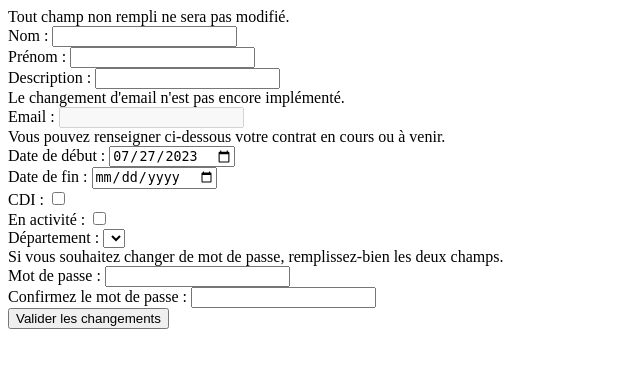
After one commit to SyrinxAndCo/tucreusesou, a PHP site: template templates/profil/editer.twig in a window 1280 px wide. The commit adds this page. Shown: the top 368 px of the page, without its empty margins (0-640 px from the left). Run offline with PHP 8.4, Linux system fonts and the light colour scheme; the template is opened without the code that fills it, so the values that code supplies are empty; a stand-in replaces the project's code that opens the database connection; some libraries are stand-ins or nearby versions.

Commit message:
Édition de profil

```diff
--- a/src/Controller/Controller.php
+++ b/src/Controller/Controller.php
@@ -6,8 +6,6 @@ use TuCreusesOu\Enum\Erreurs;
 use TuCreusesOu\View\View;
 
 abstract class Controller {
-    public const REGEX_EMAIL = '/^[\w\-.]+@([\w\-]+\.)+[\w\-]{2,4}$/';
-
     protected View $view;
 
     protected function __construct(View $view) {
--- a/src/Controller/IndexController.php
+++ b/src/Controller/IndexController.php
@@ -4,6 +4,7 @@ namespace TuCreusesOu\Controller;
 
 use TuCreusesOu\Enum\Erreurs;
 use TuCreusesOu\Enum\ViewBlocks;
+use TuCreusesOu\Helper\Constantes;
 use TuCreusesOu\Model\Profil;
 use TuCreusesOu\View\IndexView;
 
@@ -49,7 +50,7 @@ class IndexController extends Controller {
             $_SESSION[self::NOM_SESSION_ERREUR_CONNEXION] = Erreurs::CHAMP_MANQUANT;
             $this->redirect('/');
         }
-        if (!preg_match(Controller::REGEX_EMAIL, $_POST['email'])) {
+        if (!preg_match(Constantes::REGEX_EMAIL, $_POST['email'])) {
             $_SESSION[self::NOM_SESSION_ERREUR_CONNEXION] = Erreurs::EMAIL_INVALIDE;
             $this->redirect('/');
         }
--- a/src/Model/Contrat.php
+++ b/src/Model/Contrat.php
@@ -76,7 +76,7 @@ class Contrat extends Model {
      */
     public function sauvegarde(): bool {
         if ($this->id) {
-            $query = self::getDB()->prepare('UPDATE ' . self::TABLE . ' SET (idProfil = :idProfil, dateDebut = :dateDebut, dateFin = :dateFin, idDepartement = :idDepartement, enActivite = :enActivite) WHERE id = :id');
+            $query = self::getDB()->prepare('UPDATE ' . self::TABLE . ' SET idProfil = :idProfil, dateDebut = :dateDebut, dateFin = :dateFin, idDepartement = :idDepartement, enActivite = :enActivite WHERE id = :id');
             return $query->execute(
                 [
                     'id' => $this->id,
@@ -84,7 +84,7 @@ class Contrat extends Model {
                     'dateDebut' => $this->dateDebut,
                     'dateFin' => $this->dateFin,
                     'idDepartement' => $this->departement->getId(),
-                    'enActivite' => $this->enActivite
+                    'enActivite' => $this->enActivite ? 1 : 0
                 ]
             );
         } else {
@@ -96,7 +96,7 @@ class Contrat extends Model {
                         'dateDebut' => $this->dateDebut,
                         'dateFin' => $this->dateFin,
                         'idDepartement' => $this->departement->getId(),
-                        'enActivite' => $this->enActivite
+                        'enActivite' => $this->enActivite ? 1 : 0
                     ]
                 );
             }
--- a/templates/inscription/index.twig
+++ b/templates/inscription/index.twig
@@ -2,7 +2,6 @@
     <h1>
         Inscription à Tu Creuses où ?
     </h1>
-    {{ erreur }}
     {{ include('blocs/erreur.twig', {erreur: erreur}, with_context = false) }}
     <form action="/inscription/post" id="TuCreusesOu" method="post">
         <input type="hidden" name="token" id="token" value="{{ token }}" />
--- /dev/null
+++ b/templates/profil/editer.twig
@@ -0,0 +1,93 @@
+{% block editerProfil %}
+    <div class="editerProfil">
+        {{ include('blocs/erreur.twig', {erreur: erreur}, with_context = false) }}
+        <form action="/profil/post" method="post" id="editerProfil">
+            <div class="message">
+                Tout champ non rempli ne sera pas modifié.
+            </div>
+            <input name="token" id="token" value="{{ token }}" type="hidden">
+            <div class="champ">
+                <label>
+                    Nom :
+                    <input type="text" name="nom" id="nom" placeholder="{{ profil.nom }}"/>
+                </label>
+            </div>
+            <div class="champ">
+                <label>
+                    Prénom :
+                    <input type="text" name="prenom" id="prenom" placeholder="{{ profil.prenom }}"/>
+                </label>
+            </div>
+            <div class="champ">
+                <label>
+                    Description :
+                    <input type="text" name="description" id="description" placeholder="{{ profil.description }}" maxlength="300"/>
+                </label>
+            </div>
+            <div class="message">
+                Le changement d'email n'est pas encore implémenté.
+            </div>
+            <div class="champ">
+                <label>
+                    Email :
+                    <input type="email" name="email" id="email" placeholder="{{ profil.mail }}" disabled/>
+                </label>
+            </div>
+            <div class="editionContrat">
+                <div class="message">
+                    Vous pouvez renseigner ci-dessous votre contrat en cours ou à venir.
+                </div>
+                <div class="champ">
+                    <label>
+                        Date de début :
+                        <input type="date" name="dateDebut" value="{{ profil.contrat.dateDebut|date('Y-m-d') }}" id="dateDebut"/>
+                    </label>
+                </div>
+                <div class="champ">
+                    <label>
+                        Date de fin :
+                        <input type="date" name="dateFin" {% if profil.contrat.dateFin %}value="{{ profil.contrat.dateFin|date('Y-m-d') }}"{% endif %} id="dateFin"/>
+                    </label>
+                </div>
+                <div class="champ">
+                    <label>
+                        CDI :
+                        <input type="checkbox" name="cdi" {% if profil.contrat.dateDebut and not profil.contrat.dateFin %}checked{% endif%} id="cdi"/>
+                    </label>
+                </div>
+                <div class="champ">
+                    <label>
+                        En activité :
+                        <input type="checkbox" name="enActivite" {% if profil.contrat.enActivite %}checked{% endif%} id="enActivite"/>
+                    </label>
+                </div>
+                <div class="champ">
+                    <label>
+                        Département :
+                        <select name="idDepartement" id="idDepartement">
+                            {% for departement in listeDepartements %}
+                                <option value="{{ departement.id }}" {% if profil.contrat.departement.id == departement.id %}selected{% endif %}>{{ departement.numero }} - {{ departement.nom }}</option>
+                            {% endfor %}
+                        </select>
+                    </label>
+                </div>
+            </div>
+            <div class="message">
+                Si vous souhaitez changer de mot de passe, remplissez-bien les deux champs.
+            </div>
+            <div class="champ">
+                <label>
+                    Mot de passe :
+                    <input type="password" name="mdp" id="mdp" minlength="8"/>
+                </label>
+            </div>
+            <div class="champ">
+                <label>
+                    Confirmez le mot de passe :
+                    <input type="password" name="mdp2" id="mdp2" minlength="8"/>
+                </label>
+            </div>
+            <button name="editerProfil">Valider les changements</button>
+        </form>
+    </div>
+{% endblock %}
```
Also changed, not shown: src/Controller/InscriptionController.php (+6 -5 lines), src/Controller/ProfilController.php (+117 -0 lines), src/Enum/Erreurs.php (+8 -1 lines), src/Helper/Constantes.php (added, +10 -0 lines), src/Model/Departement.php (+19 -0 lines).
